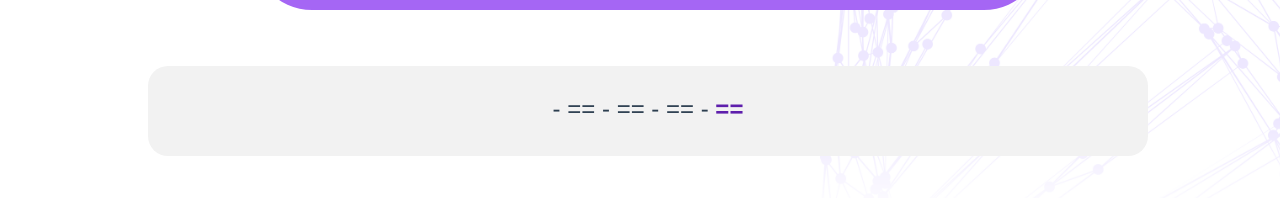
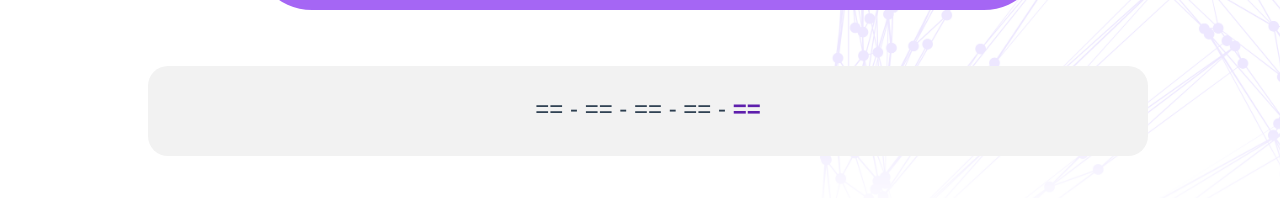
Before and after one commit to maspaitujaki/Tubes3_13520001, a Vue app in the folder src/frontend/: page /prediksi in a window 1280 px wide. Shown: the part 578-776 px from the top of the page. Built offline with nearby package versions, Linux system fonts and the light colour scheme.

Commit message:
tambah '==' di awal prediction

```diff
--- a/src/frontend/src/components/Prediction.vue
+++ b/src/frontend/src/components/Prediction.vue
@@ -91,7 +91,7 @@ import Test from './Test.vue'
 export default {
   data() {
     return {
-      result : {tanggal:'',nama:'==',penyakit:'==',prediksi:'==',hasil:'=='},
+      result : {tanggal:'==',nama:'==',penyakit:'==',prediksi:'==',hasil:'=='},
       acgtFlag : true,
       txtFlag : true,
       capitalFlag : true,
```
